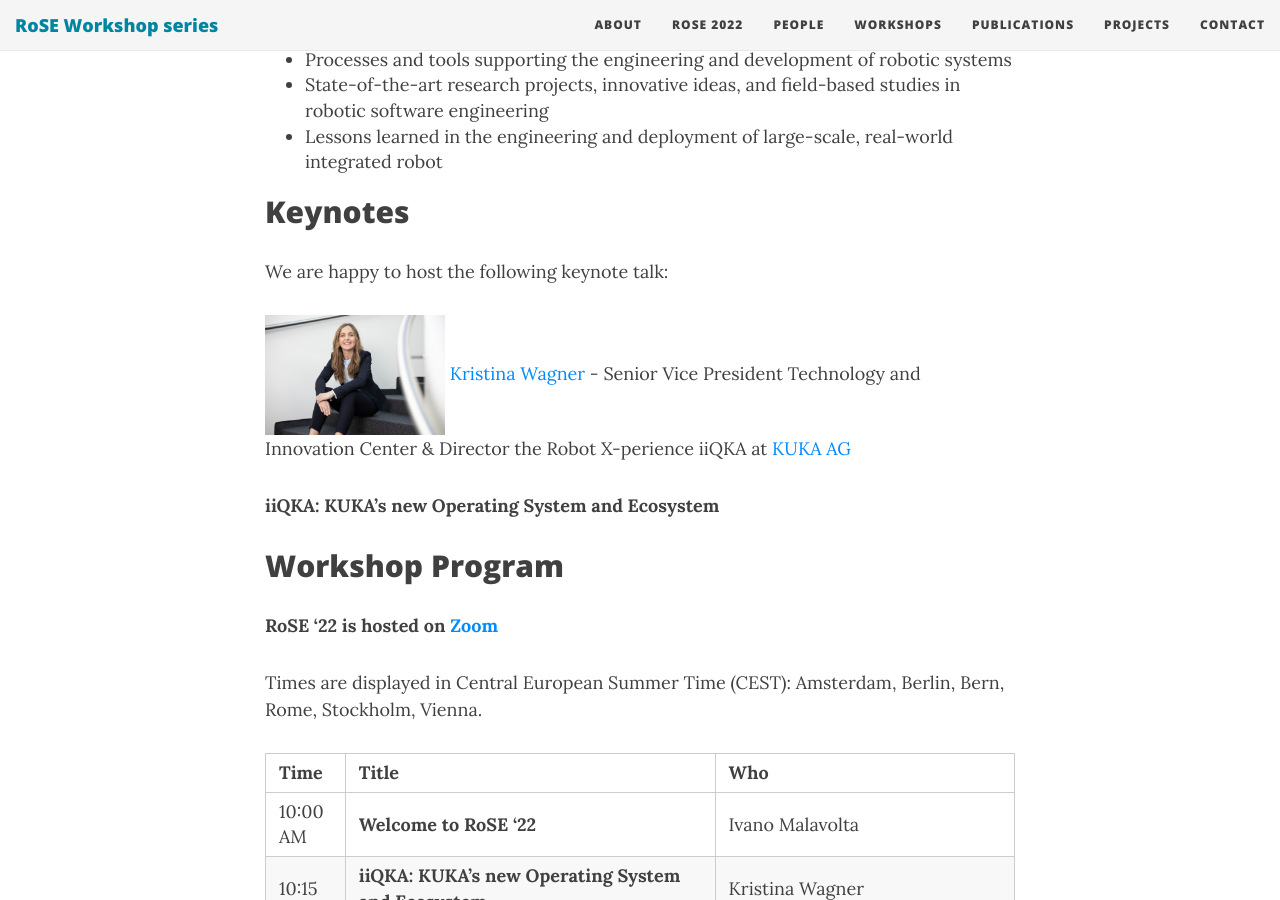
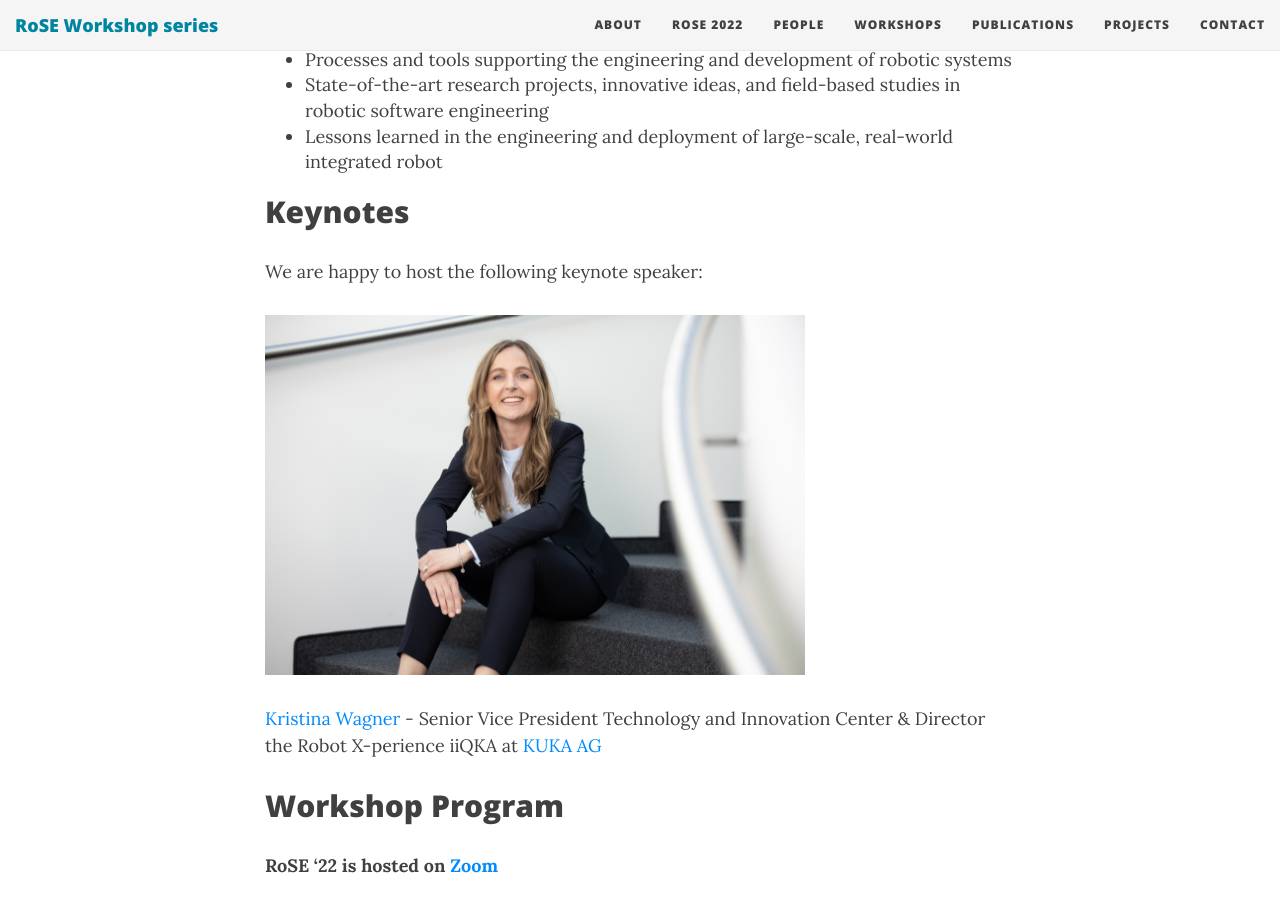
Before and after one commit to rose-workshops/rose-workshops.github.io, a Jekyll site: the page built from rose2022.md, in a window 1280 px wide and 900 px high, scrolled down 1472 px. Built offline with Jekyll 4.4.1, drawn with Linux system fonts in a browser that asks for light colours; nearby versions of some CDN libraries.

Commit message:
Layout fix.

```diff
--- a/rose2022.md
+++ b/rose2022.md
@@ -37,12 +37,12 @@ topics related to robotics software engineering:
 
 ## Keynotes
 
-We are happy to host the following keynote talk:
+We are happy to host the following keynote speaker:
 
-<img src="/img/KUKA_Wagner_72-9634.jpg" alt="Kristina Wagner" style="width: 10em;" />
+<img src="/img/KUKA_Wagner_72-9634.jpg" alt="Kristina Wagner" style="width: 30em;" />
+
 [Kristina Wagner](https://www.linkedin.com/in/dr-kristina-wagner/) - Senior Vice President Technology and Innovation Center & Director the Robot X-perience iiQKA at [KUKA AG](https://www.kuka.com/en-de)
 
-**iiQKA: KUKA’s new Operating System and Ecosystem**
 
 ## Workshop Program
 
```
